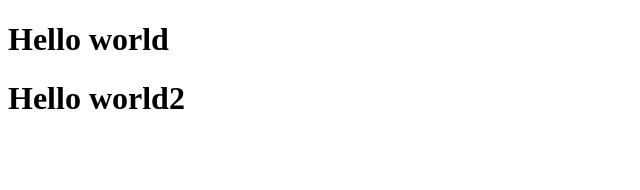
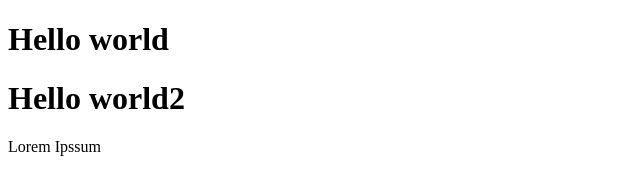
Before and after one commit to manavbhikadiya/learning-git, a plain HTML site: page index.html in a window 1280 px wide. Shown: the whole page, without its empty margins (0-640 px from the left). Drawn offline with Linux system fonts and the light colour scheme.

Commit message:
some html added to the index.html

```diff
--- a/index.html
+++ b/index.html
@@ -9,5 +9,6 @@
 <body>
     <h1>Hello world</h1>
      <h1>Hello world2</h1>
+     <p>Lorem Ipssum</p>
 </body>
 </html>
```
